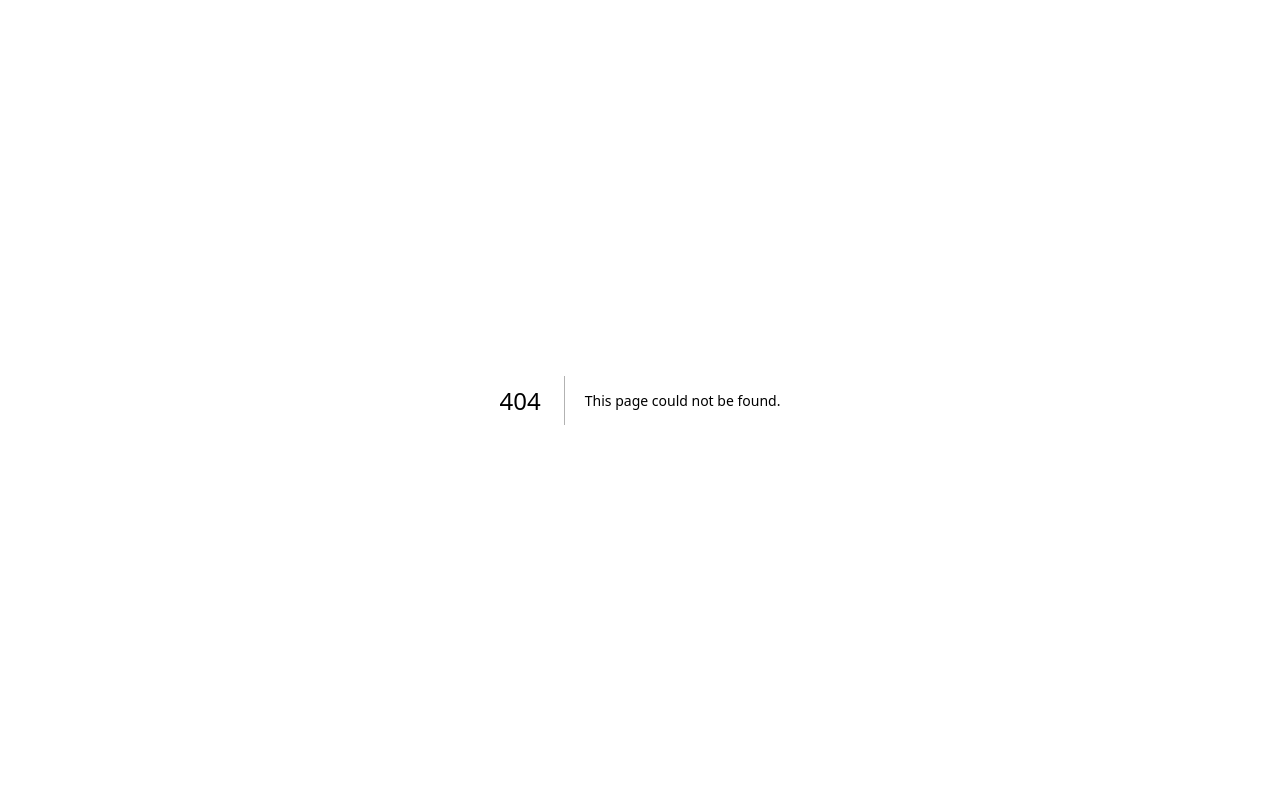
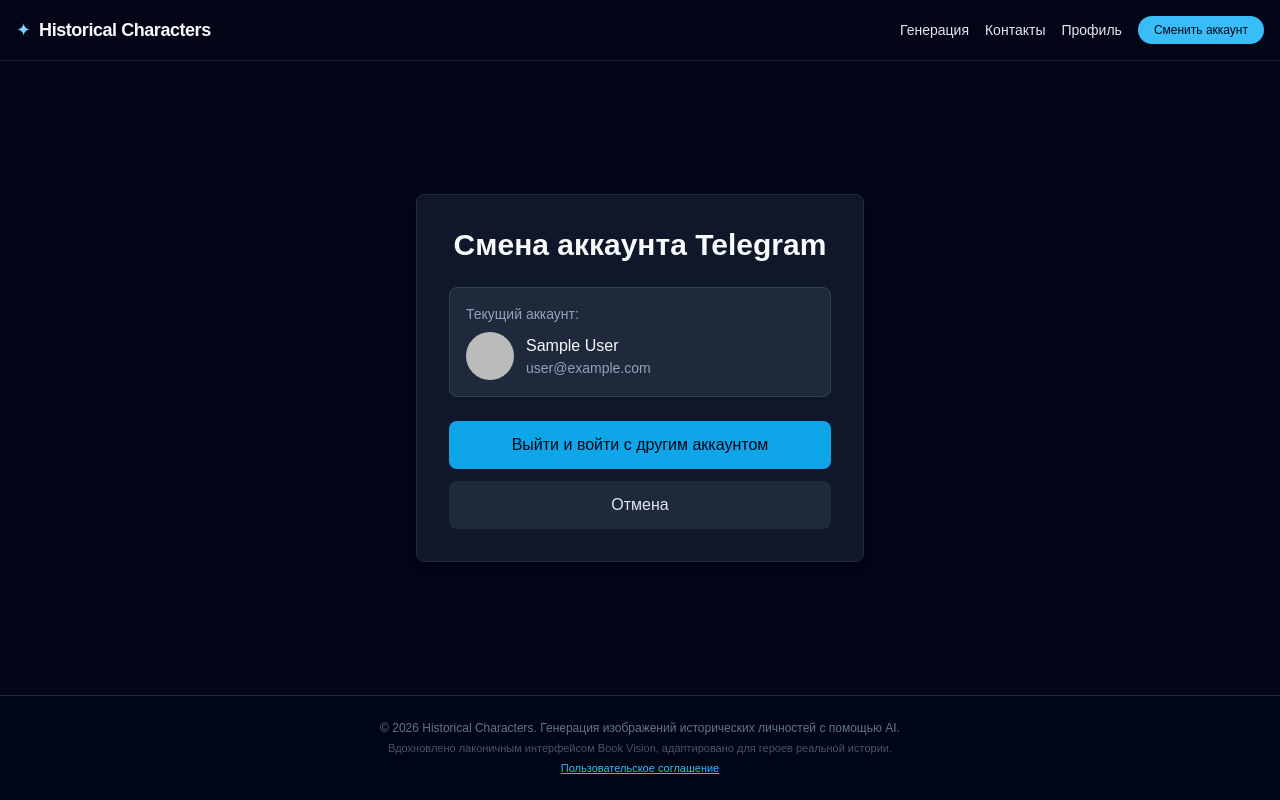
Before and after one commit to Trainfan611/historical-characters-ai, a Next.js app: page /change-account in a window 1280 px wide. Before the commit this address had no page. Built offline with nearby package versions, Linux system fonts and the light colour scheme; no server answers; sample sign-in values are in the browser's storage.

Commit message:
Add Telegram account change functionality: created /change-account page with logout and new account login

```diff
--- /dev/null
+++ b/app/change-account/page.tsx
@@ -0,0 +1,147 @@
+'use client';
+
+import { useEffect, useState, Suspense } from 'react';
+import { useSession, signOut } from 'next-auth/react';
+import { useRouter, useSearchParams } from 'next/navigation';
+import Link from 'next/link';
+import { Header } from '@/components/layout/Header';
+import { Footer } from '@/components/layout/Footer';
+import { TelegramLogin } from '@/components/auth/TelegramLogin';
+
+function ChangeAccountContent() {
+  const { data: session, status } = useSession();
+  const router = useRouter();
+  const [isLoggingOut, setIsLoggingOut] = useState(false);
+  const [showLogin, setShowLogin] = useState(false);
+
+  useEffect(() => {
+    // Если пользователь не авторизован, перенаправляем на страницу входа
+    if (status === 'unauthenticated') {
+      router.push('/login');
+    }
+  }, [status, router]);
+
+  const handleLogout = async () => {
+    setIsLoggingOut(true);
+    try {
+      await signOut({
+        callbackUrl: '/change-account',
+        redirect: false
+      });
+      // После выхода показываем форму входа
+      setShowLogin(true);
+    } catch (error) {
+      console.error('Error logging out:', error);
+      alert('Ошибка при выходе. Попробуйте еще раз.');
+    } finally {
+      setIsLoggingOut(false);
+    }
+  };
+
+  // Показываем загрузку, пока проверяем сессию
+  if (status === 'loading') {
+    return (
+      <div className="min-h-screen flex items-center justify-center bg-slate-950">
+        <div className="w-8 h-8 border-2 border-slate-500 border-t-sky-400 rounded-full animate-spin" />
+      </div>
+    );
+  }
+
+  // Если пользователь не авторизован и не показываем форму входа, перенаправляем
+  if (!session && !showLogin) {
+    return null;
+  }
+
+  return (
+    <div className="min-h-screen flex flex-col bg-slate-950">
+      <Header />
+
+      <main className="flex-1 flex items-center justify-center px-4 py-8">
+        <div className="max-w-md w-full bg-slate-900 rounded-lg shadow-xl border border-slate-800 p-8">
+          {session && !showLogin ? (
+            <>
+              <h1 className="text-2xl sm:text-3xl font-bold text-center mb-6 text-slate-50">
+                Смена аккаунта Telegram
+              </h1>
+
+              <div className="mb-6 p-4 bg-slate-800 rounded-lg border border-slate-700">
+                <p className="text-sm text-slate-400 mb-2">Текущий аккаунт:</p>
+                <div className="flex items-center gap-3">
+                  {session.user?.image && (
+                    <img
+                      src={session.user.image}
+                      alt={session.user.name || 'User'}
+                      className="w-12 h-12 rounded-full"
+                    />
+                  )}
+                  <div>
+                    <p className="text-slate-50 font-medium">
+                      {session.user?.name || 'Пользователь'}
+                    </p>
+                    {session.user?.email && (
+                      <p className="text-sm text-slate-400">{session.user.email}</p>
+                    )}
+                  </div>
+                </div>
+              </div>
+
+              <div className="space-y-3">
+                <button
+                  onClick={handleLogout}
+                  disabled={isLoggingOut}
+                  className="w-full px-4 py-3 bg-sky-500 text-slate-950 font-medium rounded-lg hover:bg-sky-400 transition-colors disabled:opacity-50 disabled:cursor-not-allowed"
+                >
+                  {isLoggingOut ? 'Выход...' : 'Выйти и войти с другим аккаунтом'}
+                </button>
+
+                <Link
+                  href="/profile"
+                  className="block w-full text-center px-4 py-3 bg-slate-800 text-slate-200 font-medium rounded-lg hover:bg-slate-700 transition-colors"
+                >
+                  Отмена
+                </Link>
+              </div>
+            </>
+          ) : (
+            <>
+              <h1 className="text-2xl sm:text-3xl font-bold text-center mb-6 text-slate-50">
+                Вход через Telegram
+              </h1>
+              <p className="text-slate-400 text-center mb-8">
+                Войдите с новым аккаунтом Telegram для продолжения
+              </p>
+
+              <div id="telegram-login" className="mt-6 flex justify-center">
+                <TelegramLogin />
+              </div>
+
+              <p className="text-xs text-slate-500 text-center mt-4">
+                Нажимая кнопку, вы соглашаетесь с{' '}
+                <Link
+                  href="/terms"
+                  className="text-sky-400 hover:text-sky-300 underline transition-colors"
+                >
+                  условиями использования
+                </Link>
+              </p>
+            </>
+          )}
+        </div>
+      </main>
+
+      <Footer />
+    </div>
+  );
+}
+
+export default function ChangeAccountPage() {
+  return (
+    <Suspense fallback={
+      <div className="min-h-screen flex items-center justify-center bg-slate-950">
+        <div className="w-8 h-8 border-2 border-slate-500 border-t-sky-400 rounded-full animate-spin" />
+      </div>
+    }>
+      <ChangeAccountContent />
+    </Suspense>
+  );
+}
--- a/app/profile/page.tsx
+++ b/app/profile/page.tsx
@@ -3,6 +3,7 @@
 import { useEffect, useState } from 'react';
 import { useSession, signOut } from 'next-auth/react';
 import { useRouter } from 'next/navigation';
+import Link from 'next/link';
 import { Header } from '@/components/layout/Header';
 import { Footer } from '@/components/layout/Footer';
 import axios from 'axios';
@@ -92,12 +93,12 @@
             {session.user?.email && (
               <p className="text-sm text-gray-500 mt-1">{session.user.email}</p>
             )}
-            <button
-              onClick={() => signOut({ callbackUrl: '/login' })}
-              className="mt-4 w-full px-4 py-2 bg-sky-500 text-white rounded-lg hover:bg-sky-600 transition-colors text-sm font-medium"
+            <Link
+              href="/change-account"
+              className="mt-4 block w-full text-center px-4 py-2 bg-sky-500 text-white rounded-lg hover:bg-sky-600 transition-colors text-sm font-medium"
             >
               Сменить аккаунт Telegram
-            </button>
+            </Link>
           </div>
 
           <div className="bg-white rounded-lg shadow p-6">
--- a/components/layout/Header.tsx
+++ b/components/layout/Header.tsx
@@ -40,12 +40,12 @@
               >
                 Профиль
               </Link>
-              <button
-                onClick={() => signOut({ callbackUrl: '/login' })}
+              <Link
+                href="/change-account"
                 className="px-4 py-1.5 text-[11px] sm:text-xs bg-sky-400 text-slate-950 font-medium rounded-full hover:bg-sky-300 transition-colors"
               >
                 Сменить аккаунт
-              </button>
+              </Link>
             </>
           ) : (
             <Link
```
